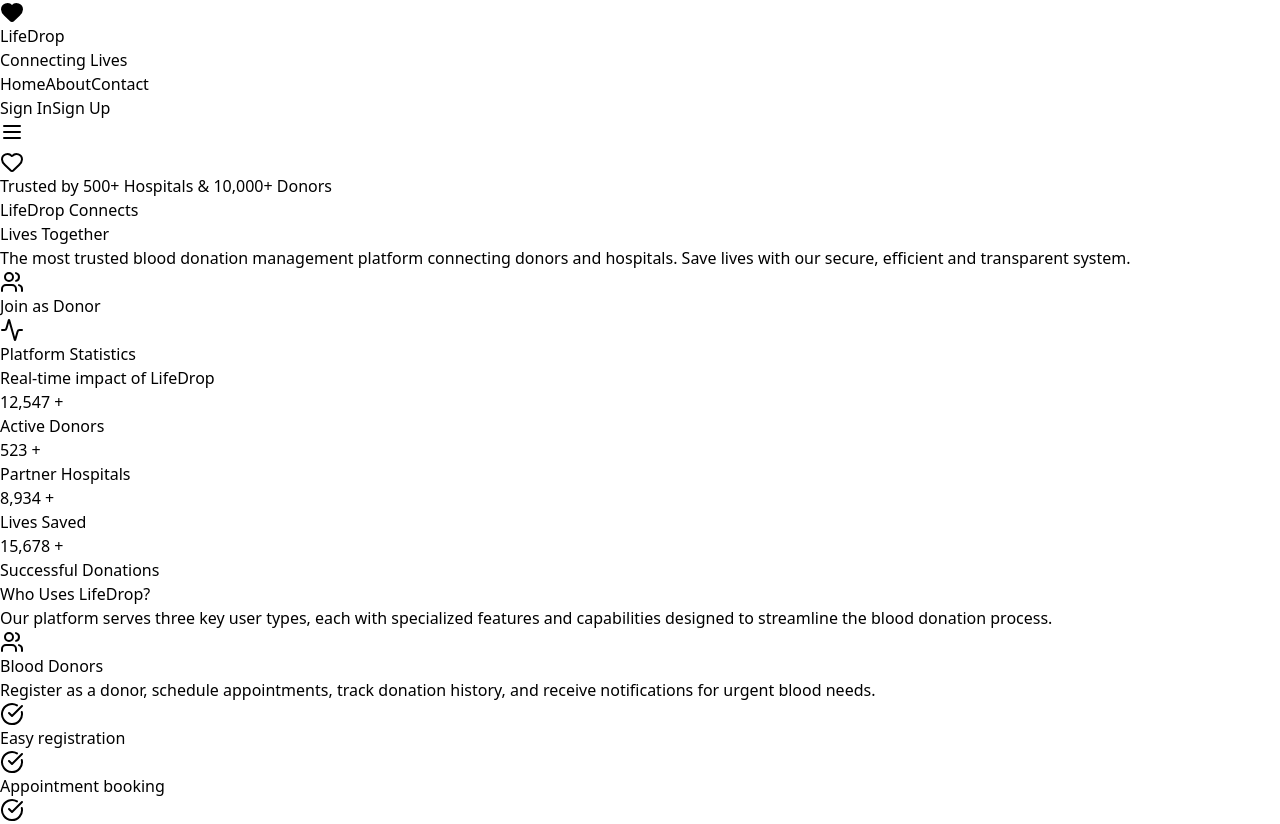
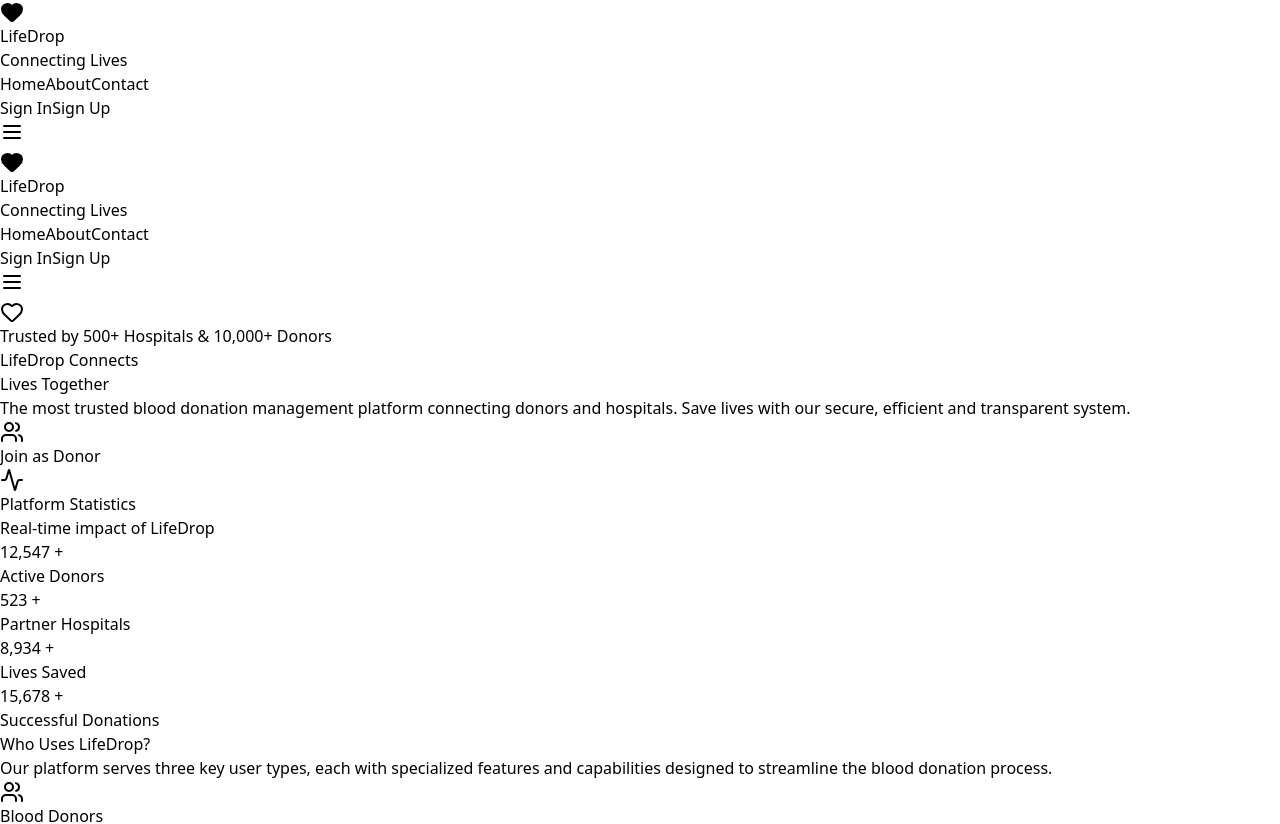
Before and after one commit to AnjanaNimesh/iwb25-102-codevibe, a React (Vite) app in the folder frontend/: page / in a window 1280 px wide. Shown: the top 824 px of the page. Built offline with nearby package versions, Linux system fonts and the light colour scheme; no server answers.

Commit message:
updated App.tsx

```diff
--- a/frontend/src/App.tsx
+++ b/frontend/src/App.tsx
@@ -275,6 +275,7 @@
 import { BloodDonationEligibilityForm } from "./pages/donor/BloodDonationEligibilityForm";
 import { BloodDonationEligibilityResult } from "./pages/donor/BloodDonationEligibilityResult";
 import HospitalProfilePage from "./pages/hospital/Profile";
+import Shared from "./layout/Shared";
 
 function App() {
   return (
@@ -286,10 +287,13 @@
             path="/"
             element={
               <PublicRoute>
-                <Home />
+                <Shared />
               </PublicRoute>
             }
-          />
+          >
+          <Route path="" element={<Home/>} />
+          </Route>
+
           <Route
             path="/login"
             element={
@@ -354,8 +358,8 @@
               </DonorRoute>
             }
           >
-            <Route path="" element={<DonorDashboard />} />
-            <Route path="dashboard" element={<DonorDashboard />} />
+            <Route path="" element={<Home/>} />
+            <Route path="dashboard" element={<Home/>} />
             <Route
               path="bloodRequestsPage/eligibility/:id"
               element={<BloodDonationEligibilityForm />}
```
